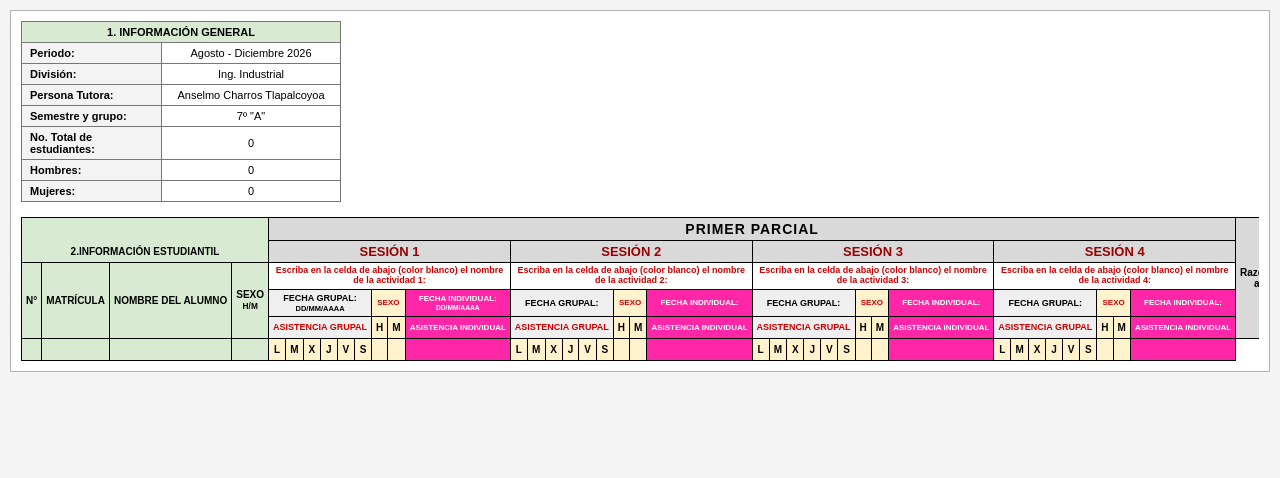
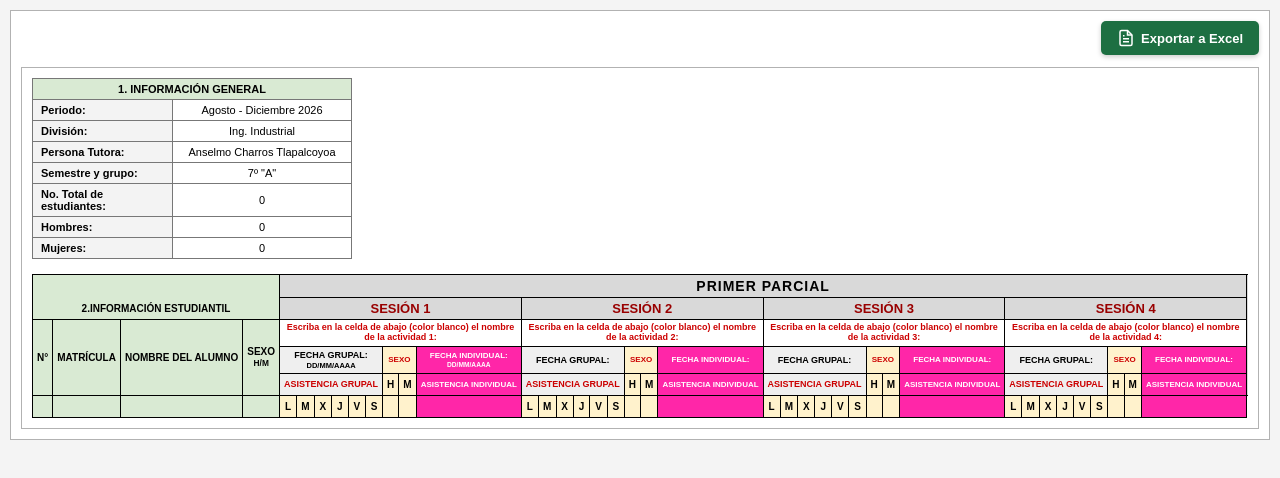
Before and after one commit to grdaniel456-gif/EVA, a website: page public/Docente/seguimiento.html in a window 1280 px wide. Drawn offline with Linux system fonts and the light colour scheme; no server answers.

Commit message:
Add files via upload

```diff
--- a/public/Docente/seguimiento.css
+++ b/public/Docente/seguimiento.css
@@ -165,3 +165,27 @@
     line-height: 1.1;
     border: 1px solid #777;
 }
+
+/* Botón verde para exportar */
+.btn-excel {
+    background-color: #1d6f42;
+    color: #ffffff;
+    border: none;
+    padding: 8px 16px;
+    font-size: 13px;
+    font-weight: bold;
+    border-radius: 5px;
+    cursor: pointer;
+    box-shadow: 0 2px 5px rgba(0,0,0,0.2);
+    transition: background-color 0.2s ease, transform 0.1s ease;
+    display: inline-flex;
+    align-items: center;
+}
+
+.btn-excel:hover {
+    background-color: #155231;
+}
+
+.btn-excel:active {
+    transform: scale(0.97);
+}
--- a/public/Docente/seguimiento.html
+++ b/public/Docente/seguimiento.html
@@ -7,6 +7,21 @@
     <link rel="stylesheet" href="seguimiento.css">
 </head>
 <body>
+    <div class="contenedor-excel">
+
+        <!-- BOTÓN VERDE INTEGRADO -->
+        <div style="margin-bottom: 12px; text-align: right;">
+            <button id="btnExportarExcel" class="btn-excel">
+                <svg width="18" height="18" viewBox="0 0 24 24" fill="none" stroke="currentColor" stroke-width="2" style="vertical-align: middle; margin-right: 6px;">
+                    <path d="M14 2H6a2 2 0 0 0-2 2v16a2 2 0 0 0 2 2h12a2 2 0 0 0 2-2V8z"></path>
+                    <polyline points="14 2 14 8 20 8"></polyline>
+                    <line x1="16" y1="13" x2="8" y2="13"></line>
+                    <line x1="16" y1="17" x2="8" y2="17"></line>
+                    <polyline points="10 9 9 9 8 9"></polyline>
+                </svg>
+                Exportar a Excel
+            </button>
+        </div>
     <div class="contenedor-excel">
 
         <!-- BLOQUE 1: INFORMACIÓN GENERAL -->
@@ -190,5 +205,8 @@
     </div>
 
     <script src="seguimiento.js"></script>
+    <!-- SCRIPT DE SHEETJS PARA DESCARGAR EXCEL -->
+    <script src="https://cdn.jsdelivr.net/npm/xlsx@0.18.5/dist/xlsx.full.min.js"></script>
+    <script src="seguimiento.js"></script>
 </body>
 </html>
--- a/public/Docente/seguimiento.js
+++ b/public/Docente/seguimiento.js
@@ -128,3 +128,20 @@
         console.error('Error al renderizar el seguimiento:', error);
     }
 });
+
+
+// EVENTO PARA DESCARGAR EN EXCEL
+document.getElementById('btnExportarExcel').addEventListener('click', () => {
+    // 1. Crear nuevo libro de Excel
+    const wb = XLSX.utils.book_new();
+
+    // 2. Convertir la tabla HTML completa
+    const tablaElement = document.getElementById('tablaSeguimiento');
+    const ws = XLSX.utils.table_to_sheet(tablaElement);
+
+    // 3. Insertar hoja
+    XLSX.utils.book_append_sheet(wb, ws, "SEGUIMIENTO ACADÉMICO");
+
+    // 4. Descargar archivo
+    XLSX.writeFile(wb, "Seguimiento_Academico_7A.xlsx");
+});
```
